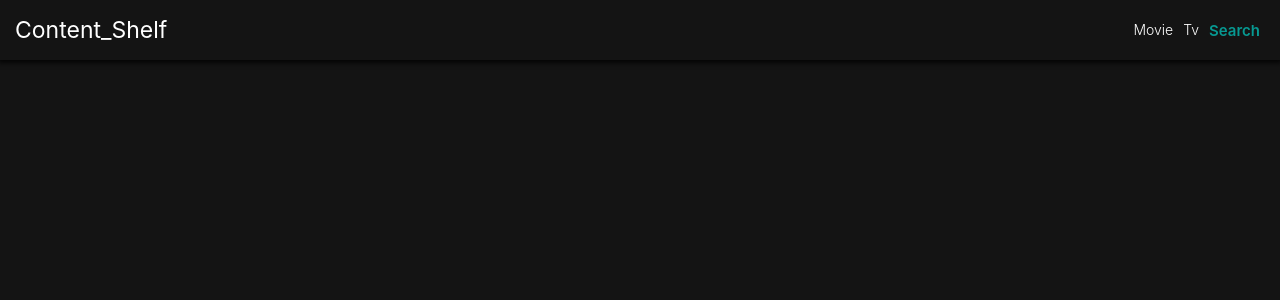
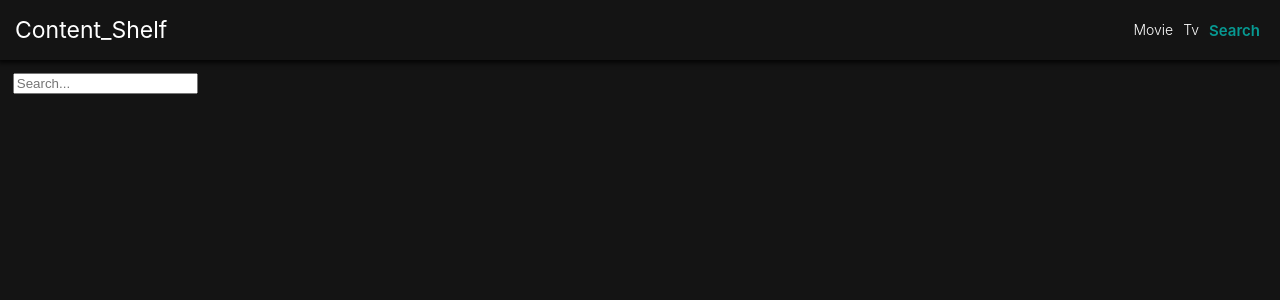
Before and after one commit to yhsol/Content_Shelf, a React (Create React App) app: page /search in a window 1280 px wide. Shown: the top 300 px of the page. Built offline with nearby package versions, Linux system fonts and the light colour scheme.

Commit message:
add Container

```diff
--- a/src/Components/GlobalStyles.js
+++ b/src/Components/GlobalStyles.js
@@ -16,6 +16,7 @@ const GlobalStyles = createGlobalStyle`
 		background-color: rgba(20, 20, 20, 1);
 		color: white;
 		padding-top: 60px;
+		margin: 0.8rem;
 	}
 	h1, h2, h3, h4, h5, h6 {
 		margin: 0;
--- /dev/null
+++ b/src/Components/Loader.js
@@ -0,0 +1,17 @@
+import React from 'react';
+import styled from 'styled-components';
+
+const Container = styled.div`
+	width: 100%;
+	height: 100%;
+	display: flex;
+	justify-content: center;
+	font-size: 33px;
+	margin-top: 30px;
+`;
+
+const Loader = () => {
+	return <Container>Loading...</Container>;
+};
+
+export default Loader;
--- a/src/Components/Section.js
+++ b/src/Components/Section.js
@@ -1,9 +1,40 @@
 import React from 'react';
 import PropTypes from 'prop-types';
+import styled from 'styled-components';
+
+const Container = styled.div`
+	:not(:last-child) {
+		margin-bottom: 20px;
+	}
+`;
+
+const Title = styled.span`
+	font-size: 20px;
+	display: inline-block;
+	margin: 10px 0;
+`;
+
+const Grid = styled.div`
+	display: grid;
+	grid-template-columns: 1fr 1fr;
+	grid-auto-rows: 50px;
+	grid-gap: 10px;
+`;
 
 // children 은 예약된 react prop 이다.
+// children 은 <div>{children}</div> 과 같이 태그 사이의 값을 전달 받는다.
+// 따라서 아래와 같은 경우
+// <Section title="">{childrend}</Section> 과 같이 전달한다.
+// 그것을 nowPlaying 에 쓴다면 다음과 같이 쓸 수 있다.
+// <Section title="Now Playing">{nowPlaying}</Section>
+// {nowPlaying} 에서 nowPlaying 이 children 이 되는 것이다.
 const Section = ({ title, children }) => {
-	return <div />;
+	return (
+		<Container>
+			<Title>{title}</Title>
+			<Grid>{children}</Grid>
+		</Container>
+	);
 };
 
 Section.propTypes = {
--- a/src/Routes/Detail/DetailPresenter.js
+++ b/src/Routes/Detail/DetailPresenter.js
@@ -2,7 +2,7 @@ import React from 'react';
 import PropTypes from 'prop-types';
 import styled from 'styled-components';
 
-const DetailPresenter = (result, error, loading) => {
+const DetailPresenter = ({ result, error, loading }) => {
 	return <div />;
 };
 
--- a/src/Routes/Movie/MoviePresenter.js
+++ b/src/Routes/Movie/MoviePresenter.js
@@ -1,10 +1,32 @@
 import React from 'react';
 import PropTypes from 'prop-types';
 import styled from 'styled-components';
+import Section from '../../Components/Section';
+import Loader from '../../Components/Loader';
 
-const MoviePresenter = (popular, nowPlaying, upcoming, error, loading) => {
-	return <div />;
-};
+const Container = styled.div``;
+
+const MoviePresenter = ({ popular, nowPlaying, upcoming, error, loading }) =>
+	loading ? (
+		<Loader />
+	) : (
+		<Container>
+			{popular &&
+			popular.length > 0 && (
+				<Section title="Popular">{popular.map((movie) => <span key={movie.id}>{movie.title}</span>)}</Section>
+			)}
+			{nowPlaying &&
+			nowPlaying.length > 0 && (
+				<Section title="Now Playing">
+					{nowPlaying.map((movie) => <span key={movie.id}>{movie.title}</span>)}
+				</Section>
+			)}
+			{upcoming &&
+			upcoming.length > 0 && (
+				<Section title="Upcoming">{upcoming.map((movie) => <span key={movie.id}>{movie.title}</span>)}</Section>
+			)}
+		</Container>
+	);
 
 MoviePresenter.propTypes = {
 	popular: PropTypes.array,
--- a/src/Routes/Search/SearchContainer.js
+++ b/src/Routes/Search/SearchContainer.js
@@ -11,7 +11,8 @@ export default class extends Component {
 		loading: false
 	};
 
-	handleSubmit = () => {
+	handleSubmit = (event) => {
+		event.preventDefault();
 		const { searchTerm } = this.state;
 		if(searchTerm !== "") {
 			this.searchByTerm();
@@ -37,10 +38,10 @@ export default class extends Component {
 	}
 
 	render() {
-		const { movieResults, tvResults, error, loading } = this.state;
+		const { movieResults, tvResults, searchTerm, error, loading } = this.state;
 		const { handleSubmit } = this;
 		// console.log(this.state);
 		// console.log(this);
-		return <SearchPresenter movieResults={movieResults} tvResults={tvResults} error={error} loading={loading} handleSubmit={handleSubmit} />
+		return <SearchPresenter movieResults={movieResults} tvResults={tvResults} searchTerm={searchTerm} error={error} loading={loading} handleSubmit={handleSubmit} />
 	}
 }
--- a/src/Routes/Search/SearchPresenter.js
+++ b/src/Routes/Search/SearchPresenter.js
@@ -2,9 +2,19 @@ import React from 'react';
 import PropTypes from 'prop-types';
 import styled from 'styled-components';
 
-const SearchPresenter = (movieResults, tvResults, searchTerm, error, loading, handleSubmit) => {
-	return <div />;
-};
+const Container = styled.div``;
+
+const Form = styled.form``;
+
+const Input = styled.input``;
+
+const SearchPresenter = ({ movieResults, tvResults, searchTerm, error, loading, handleSubmit }) => (
+	<Container>
+		<Form onsubmit={handleSubmit}>
+			<Input value={searchTerm} placeholder="Search..." />
+		</Form>
+	</Container>
+);
 
 SearchPresenter.propTypes = {
 	movieResults: PropTypes.array,
--- a/src/Routes/Tv/TvPresenter.js
+++ b/src/Routes/Tv/TvPresenter.js
@@ -1,10 +1,32 @@
 import React from 'react';
 import PropTypes from 'prop-types';
 import styled from 'styled-components';
+import Section from '../../Components/Section';
+import Loader from '../../Components/Loader';
 
-const TvPresenter = (popular, airingToday, topRated, error, loading) => {
-	return <div />;
-};
+const Container = styled.div``;
+
+const TvPresenter = ({ popular, airingToday, topRated, error, loading }) =>
+	loading ? (
+		<Loader />
+	) : (
+		<Container>
+			{popular &&
+			popular.length > 0 && (
+				<Section title="Popular">{popular.map((tv) => <span key={tv.id}>{tv.name}</span>)}</Section>
+			)}
+
+			{airingToday &&
+			airingToday.length > 0 && (
+				<Section title="Airing Today">{airingToday.map((tv) => <span key={tv.id}>{tv.name}</span>)}</Section>
+			)}
+
+			{topRated &&
+			topRated.length > 0 && (
+				<Section title="Top Rated">{topRated.map((tv) => <span key={tv.id}>{tv.name}</span>)}</Section>
+			)}
+		</Container>
+	);
 
 TvPresenter.propTypes = {
 	popular: PropTypes.array,
```
